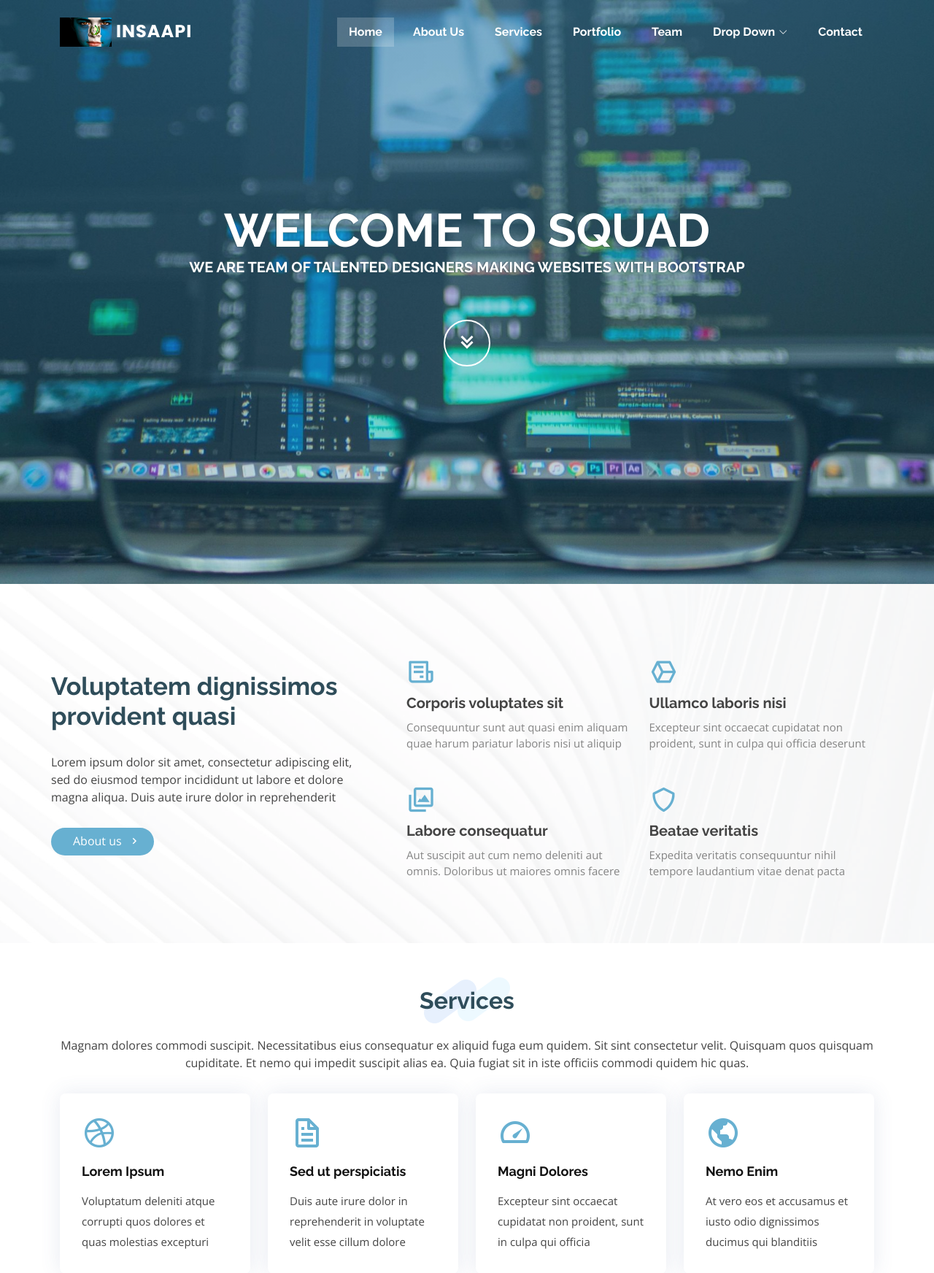
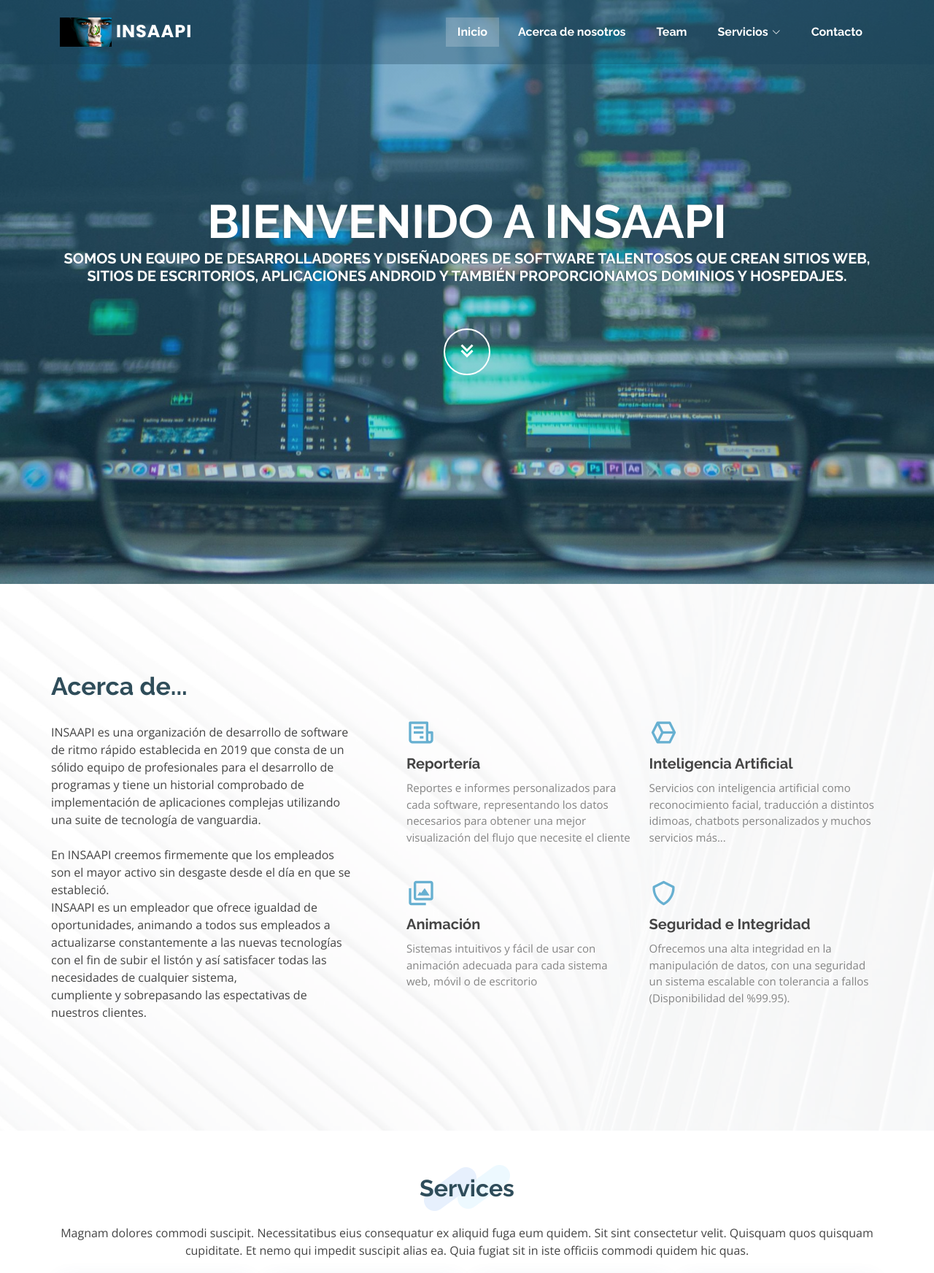
Before and after one commit to HenryLeon95/INSAAPI, a Django app: page / in a window 1280 px wide. Shown: the top 1744 px of the page at 73% size. Run offline with Django 3.2, Linux system fonts and the light colour scheme; some libraries are stand-ins or nearby versions.

Commit message:
Acerca de terminado

```diff
--- a/static/assets/css/styles.css
+++ b/static/assets/css/styles.css
@@ -78,11 +78,11 @@ body {
   }
 
   #header.header-transparent {
-    background: transparent;
+    background:rgba(25, 63, 88, 0.3);
   }
 
   #header.header-scrolled {
-    background: rgba(55, 142, 181, 0.9);
+    background: rgba(2, 27, 51, 0.9);
     padding: 12px;
   }
 
--- a/templates/base.html
+++ b/templates/base.html
@@ -9,7 +9,7 @@
   <title>
     {%block title%}
     INSAAPI
-    {% endblock %}
+    {% endblock title %}
   </title>
 
   <meta content="" name="description">
@@ -36,7 +36,10 @@
   <link href="{% static 'assets/css/styles.css' %}" rel="stylesheet">
 </head>
 
+{% block body %}
+
 <body>
+  {% block header %}
   <!-- ======= Header ======= -->
   <header id="header" class="fixed-top header-transparent">
     <div class="container d-flex align-items-center justify-content-between">
@@ -50,41 +53,44 @@
 
       <nav id="navbar" class="navbar">
         <ul>
-          <li><a class="nav-link scrollto active" href="#hero">Home</a></li>
-          <li><a class="nav-link scrollto" href="#about">About Us</a></li>
-          <li><a class="nav-link scrollto" href="#services">Services</a></li>
-          <li><a class="nav-link scrollto" href="#portfolio">Portfolio</a></li>
+          <li><a class="nav-link scrollto active" href="#hero">Inicio</a></li>
+          <li><a class="nav-link scrollto" href="#about">Acerca de nosotros</a></li>
           <li><a class="nav-link scrollto" href="#team">Team</a></li>
-          <li class="dropdown"><a href="#"><span>Drop Down</span> <i class="bi bi-chevron-down"></i></a>
+          <li class="dropdown"><a class="nav-link scrollto" href="#services"><span>Servicios</span> <i
+                class="bi bi-chevron-down"></i></a>
             <ul>
-              <li><a href="#">Drop Down 1</a></li>
-              <li class="dropdown"><a href="#"><span>Deep Drop Down</span> <i class="bi bi-chevron-right"></i></a>
+              <li class="dropdown"><a class="nav-link scrollto" href="#services"><span>Desarrollo</span> <i
+                    class="bi bi-chevron-right"></i></a>
                 <ul>
-                  <li><a href="#">Deep Drop Down 1</a></li>
-                  <li><a href="#">Deep Drop Down 2</a></li>
-                  <li><a href="#">Deep Drop Down 3</a></li>
-                  <li><a href="#">Deep Drop Down 4</a></li>
-                  <li><a href="#">Deep Drop Down 5</a></li>
+                  <li><a class="nav-link scrollto" href="#services">Aplicaciones Web</a></li>
+                  <li><a class="nav-link scrollto" href="#services">Aplicaciones de Escritorio</a></li>
+                  <li><a class="nav-link scrollto" href="#services">Aplicaciones Móviles</a></li>
+                  <li><a class="nav-link scrollto" href="#services">Páginas Web</a></li>
+                  <li><a class="nav-link scrollto" href="#services">Servicio de pruebas</a></li>
                 </ul>
               </li>
-              <li><a href="#">Drop Down 2</a></li>
-              <li><a href="#">Drop Down 3</a></li>
-              <li><a href="#">Drop Down 4</a></li>
+              <li><a class="nav-link scrollto" href="#portfolio">Portfolio</a></li>
+              <li><a class="nav-link scrollto" href="#">Dominios</a></li>
+              <li><a class="nav-link scrollto" href="#">Alojamiento</a></li>
             </ul>
           </li>
-          <li><a class="nav-link scrollto" href="#contact">Contact</a></li>
+          <li><a class="nav-link scrollto" href="#contact">Contacto </a></li>
         </ul>
         <i class="bi bi-list mobile-nav-toggle"></i>
       </nav><!-- .navbar -->
 
     </div>
   </header><!-- End Header -->
+  {% endblock header %}
 
+  {% block innerBody %}
   <!-- ======= Hero Section ======= -->
   <section id="hero">
     <div class="hero-container" data-aos="fade-up">
-      <h1>Welcome to Squad</h1>
-      <h2>We are team of talented designers making websites with Bootstrap</h2>
+      <h1>Bienvenido a INSAAPI</h1>
+      <h2 style="color: rgb(255, 255, 255);">Somos un equipo de desarrolladores y diseñadores de software talentosos que crean Sitios Web,
+        <br>sitios de escritorios, aplicaciones android y también proporcionamos dominios y hospedajes.
+      </h2>
       <a href="#about" class="btn-get-started scrollto"><i class="bx bx-chevrons-down"></i></a>
     </div>
   </section><!-- End Hero -->
@@ -98,12 +104,20 @@
         <div class="row no-gutters">
           <div class="content col-xl-5 d-flex align-items-stretch" data-aos="fade-up">
             <div class="content">
-              <h3>Voluptatem dignissimos provident quasi</h3>
+              <h3>Acerca de...</h3>
               <p>
-                Lorem ipsum dolor sit amet, consectetur adipiscing elit, sed do eiusmod tempor incididunt ut labore et
-                dolore magna aliqua. Duis aute irure dolor in reprehenderit
+                INSAAPI es una organización de desarrollo de software de ritmo rápido establecida en 2019 que consta de
+                un sólido equipo de profesionales para el desarrollo de programas y tiene un historial comprobado de
+                implementación de aplicaciones complejas utilizando una suite de tecnología de vanguardia.
+                <br><br>
+                En INSAAPI creemos firmemente que los empleados son el mayor activo sin desgaste desde el día en que se
+                estableció.
+                <br>INSAAPI es un empleador que ofrece igualdad de oportunidades,
+                animando a todos sus empleados a actualizarse constantemente a las nuevas tecnologías
+                <br>con el fin de subir el listón y así satisfacer todas las necesidades de cualquier sistema,
+                <br>cumpliente y sobrepasando las espectativas de nuestros clientes.
               </p>
-              <a href="#" class="about-btn">About us <i class="bx bx-chevron-right"></i></a>
+              <!--<a href="#" class="about-btn">About us <i class="bx bx-chevron-right"></i></a>-->
             </div>
           </div>
           <div class="col-xl-7 d-flex align-items-stretch">
@@ -111,23 +125,27 @@
               <div class="row">
                 <div class="col-md-6 icon-box" data-aos="fade-up" data-aos-delay="100">
                   <i class="bx bx-receipt"></i>
-                  <h4>Corporis voluptates sit</h4>
-                  <p>Consequuntur sunt aut quasi enim aliquam quae harum pariatur laboris nisi ut aliquip</p>
+                  <h4>Reportería</h4>
+                  <p>Reportes e informes personalizados para cada software, representando los datos necesarios para
+                    obtener una mejor visualización del flujo que necesite el cliente</p>
                 </div>
                 <div class="col-md-6 icon-box" data-aos="fade-up" data-aos-delay="200">
                   <i class="bx bx-cube-alt"></i>
-                  <h4>Ullamco laboris nisi</h4>
-                  <p>Excepteur sint occaecat cupidatat non proident, sunt in culpa qui officia deserunt</p>
+                  <h4>Inteligencia Artificial</h4>
+                  <p>Servicios con inteligencia artificial como reconocimiento facial, traducción a distintos idimoas,
+                    chatbots personalizados y muchos servicios más...</p>
                 </div>
                 <div class="col-md-6 icon-box" data-aos="fade-up" data-aos-delay="300">
                   <i class="bx bx-images"></i>
-                  <h4>Labore consequatur</h4>
-                  <p>Aut suscipit aut cum nemo deleniti aut omnis. Doloribus ut maiores omnis facere</p>
+                  <h4>Animación</h4>
+                  <p>Sistemas intuitivos y fácil de usar con animación adecuada para cada sistema web, móvil o de
+                    escritorio</p>
                 </div>
                 <div class="col-md-6 icon-box" data-aos="fade-up" data-aos-delay="400">
                   <i class="bx bx-shield"></i>
-                  <h4>Beatae veritatis</h4>
-                  <p>Expedita veritatis consequuntur nihil tempore laudantium vitae denat pacta</p>
+                  <h4>Seguridad e Integridad</h4>
+                  <p>Ofrecemos una alta integridad en la manipulación de datos, con una seguridad un sistema escalable
+                    con tolerancia a fallos (Disponibilidad del %99.95).</p>
                 </div>
               </div>
             </div><!-- End .content-->
@@ -610,7 +628,9 @@
     </section><!-- End Contact Section -->
 
   </main><!-- End #main -->
+  {% endblock innerBody %}
 
+  {% block footer %}
   <!-- ======= Footer ======= -->
   <footer id="footer">
     <div class="footer-top">
@@ -686,6 +706,7 @@
       </div>
     </div>
   </footer><!-- End Footer -->
+  {% endblock footer %}
 
   <a href="#" class="back-to-top d-flex align-items-center justify-content-center"><i
       class="bi bi-arrow-up-short"></i></a>
@@ -703,5 +724,6 @@
   <script src="{% static 'assets/js/main.js' %}"></script>
 
 </body>
+{% endblock body %}
 
 </html>
```
